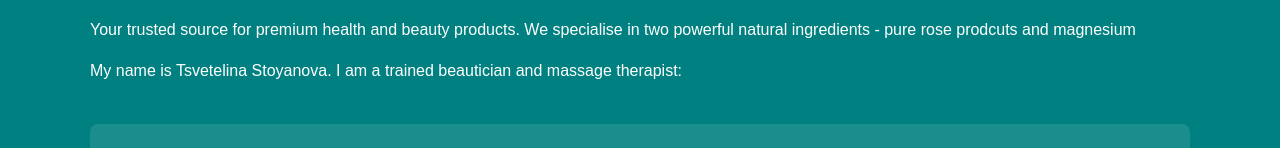
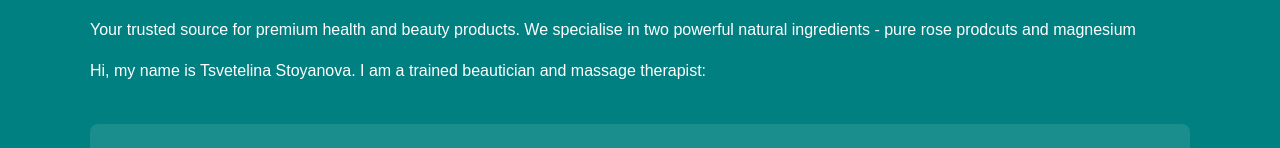
Before and after one commit to Lare-Akin/Tstyle, a plain HTML site: page index.html in a window 1280 px wide. Shown: the part 173-321 px from the top of the page. Drawn offline with Linux system fonts and the light colour scheme.

Commit message:
Revise index.html content and correct typos
Updated introduction text and fixed typos.

```diff
--- a/index.html
+++ b/index.html
@@ -16,7 +16,7 @@
 
         <h1>Welcome to Tstyle - Home of Health and Beauty Products</h1>
         <p>Your trusted source for premium health and beauty products. We specialise in two powerful natural ingredients - pure rose prodcuts and magnesium</p>
-        <p>My name is Tsvetelina Stoyanova. I am a trained beautician and massage therapist:</p>
+        <p>Hi, my name is Tsvetelina Stoyanova. I am a trained beautician and massage therapist:</p>
 
         <div class="intro">
             <h2>🌹 Bulgarian Rose Products</h2>
```
